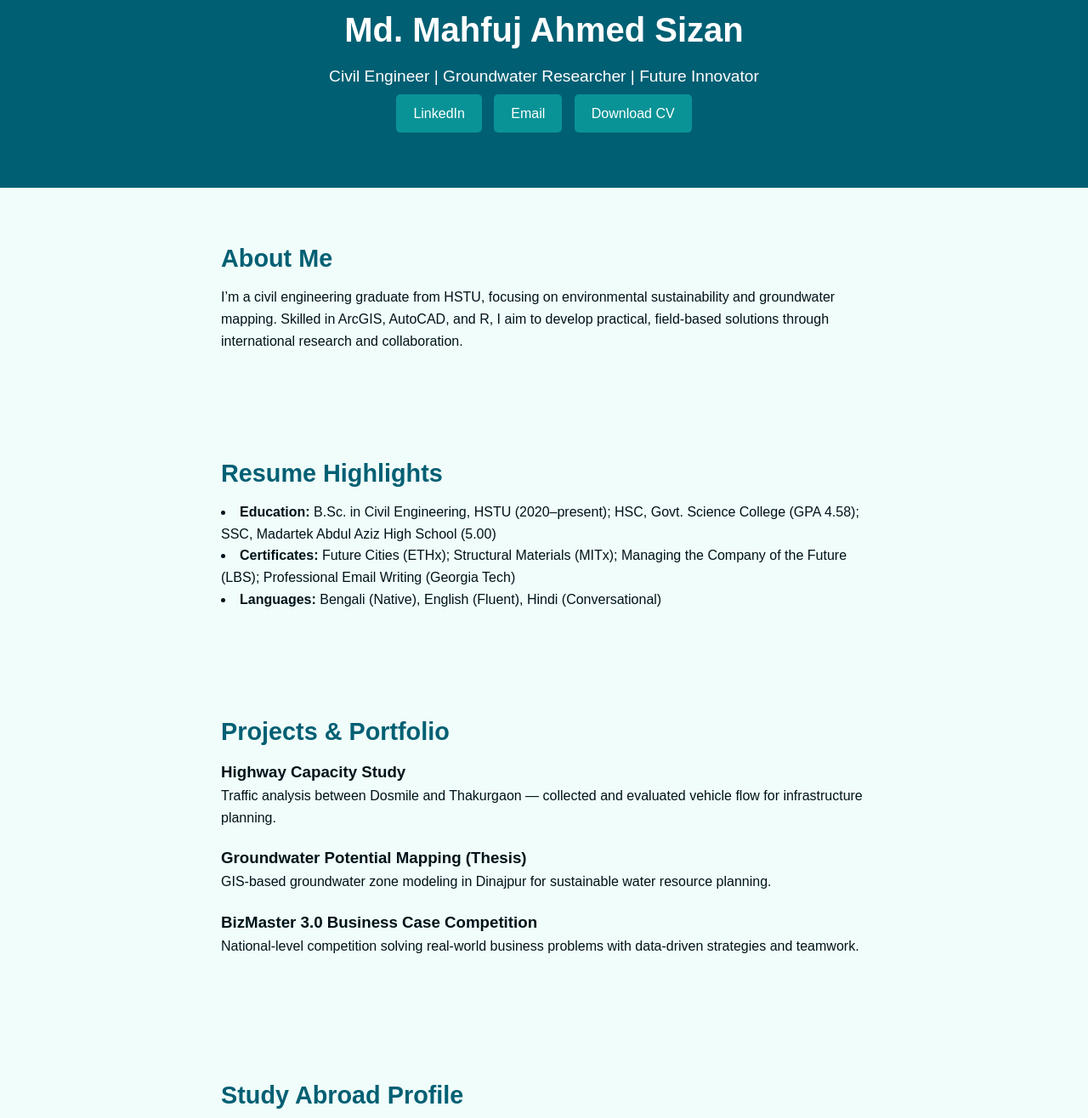
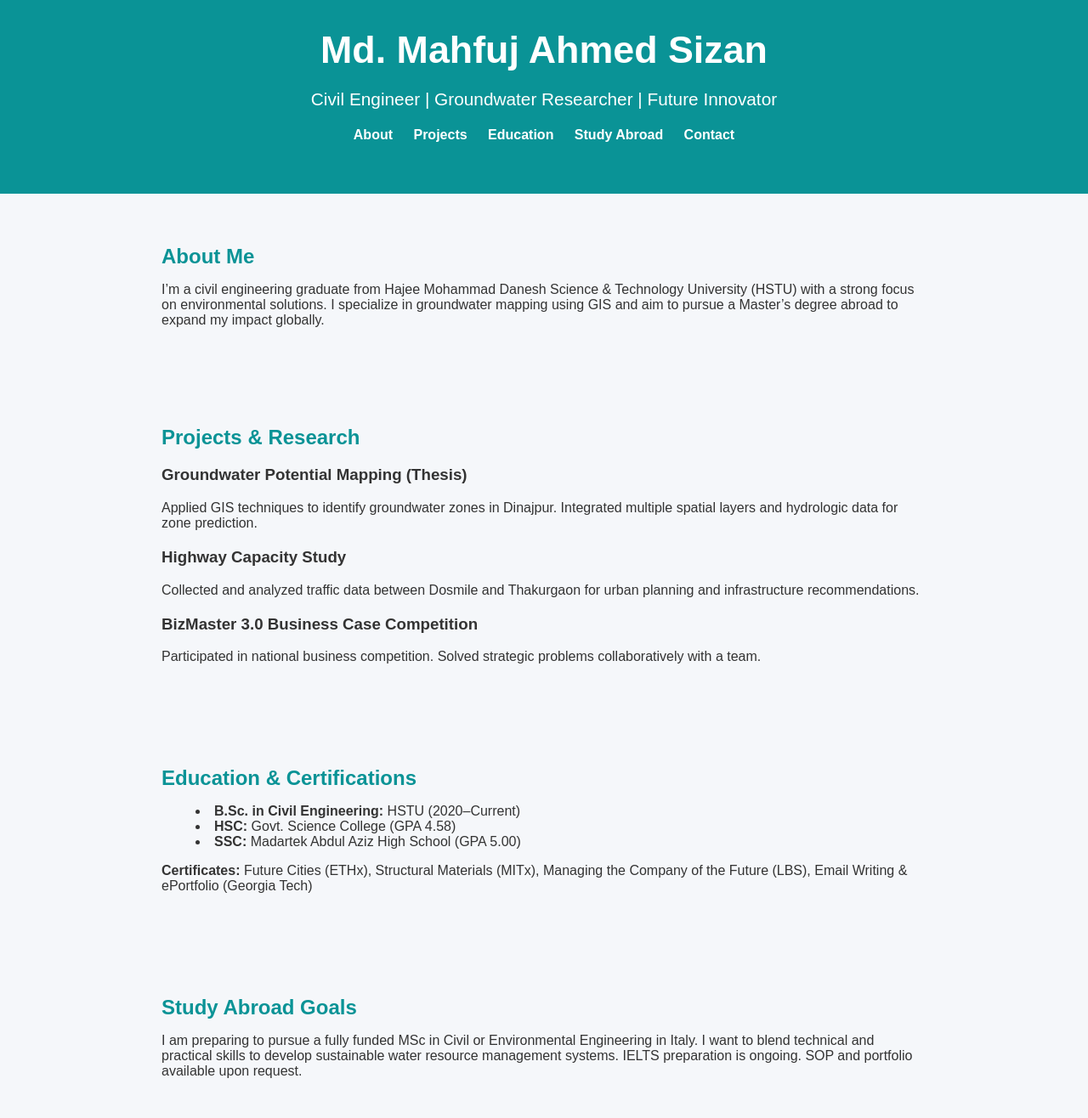
Before and after one commit to mahfuj-sizan/mahfuj-sizan.github.io, a plain HTML site: page index.html in a window 1280 px wide. Shown: the part 57-1373 px from the top of the page at 85% size. Drawn offline with Linux system fonts and the light colour scheme.

Commit message:
Add files via upload

```diff
--- a/index.html
+++ b/index.html
@@ -1,93 +1,90 @@
+
 <!DOCTYPE html>
 <html lang="en">
 <head>
-  <meta charset="UTF-8" />
-  <meta name="viewport" content="width=device-width, initial-scale=1.0"/>
+    <meta charset="UTF-8">
+    <meta name="viewport" content="width=device-width, initial-scale=1.0">
     <title>Md. Mahfuj Ahmed Sizan</title>
     <style>
-    :root {
-      --primary: #005f73;
-      --accent: #0a9396;
-      --bg: #f0fdfa;
-      --text: #001219;
-      --light: #e9d8a6;
-      --font: 'Arial', sans-serif;
-    }
-    * { margin:0; padding:0; box-sizing:border-box; }
-    body { font-family: var(--font); background: var(--bg); color: var(--text); line-height:1.6; }
-    a { color: var(--accent); text-decoration: none; }
-    header { background: var(--primary); color: white; padding: 60px 20px; text-align: center; }
-    header h1 { margin-bottom:8px; font-size:2.5rem; }
-    header p { font-size:1.2rem; }
-    .btn-group a { background: var(--accent); color: white; padding: 10px 20px; margin: 5px; border-radius:5px; display:inline-block; }
-    section { padding: 60px 20px; max-width: 800px; margin: auto; }
-    h2 { font-size:1.8rem; margin-bottom: 10px; color: var(--primary); }
-    ul { list-style: disc inside; margin-top: 10px; }
-    .project { margin-bottom:20px; }
-    footer { background: var(--primary); color:white; text-align:center; padding:20px; }
+        body { font-family: Arial, sans-serif; background: #f5f7fa; margin: 0; padding: 0; color: #333; }
+        header { background: #0a9396; color: white; padding: 60px 20px; text-align: center; }
+        header h1 { margin-bottom: 10px; font-size: 2.8rem; }
+        header p { font-size: 1.3rem; }
+        nav a { color: white; margin: 0 10px; text-decoration: none; font-weight: bold; }
+        section { padding: 40px 20px; max-width: 900px; margin: auto; }
+        h2 { color: #0a9396; margin-bottom: 10px; }
+        ul { list-style: disc inside; }
+        .project, .education { margin-bottom: 20px; }
+        footer { background: #0a9396; color: white; text-align: center; padding: 20px; margin-top: 40px; }
+        .button-group a { display: inline-block; background: #005f73; color: white; padding: 10px 20px; border-radius: 5px; margin: 5px; text-decoration: none; }
     </style>
 </head>
 <body>
+
 <header>
     <h1>Md. Mahfuj Ahmed Sizan</h1>
     <p>Civil Engineer | Groundwater Researcher | Future Innovator</p>
-    <div class="btn-group">
-      <a href="https://linkedin.com/in/mahfuj-sizan" target="_blank">LinkedIn</a>
-      <a href="mailto:mdmahfuj.sizan@gmail.com">Email</a>
-      <a href="https://yourdomain.com/mahfuj-sizan-cv.pdf" target="_blank">Download CV</a>
-    </div>
+    <nav>
+        <a href="#about">About</a>
+        <a href="#projects">Projects</a>
+        <a href="#education">Education</a>
+        <a href="#study">Study Abroad</a>
+        <a href="#contact">Contact</a>
+    </nav>
 </header>
 
 <section id="about">
     <h2>About Me</h2>
-    <p>
-      I’m a civil engineering graduate from HSTU, focusing on environmental sustainability and groundwater mapping. Skilled in ArcGIS, AutoCAD, and R, I aim to develop practical, field-based solutions through international research and collaboration.
-    </p>
-  </section>
-
-  <section id="resume">
-    <h2>Resume Highlights</h2>
-    <ul>
-      <li><strong>Education:</strong> B.Sc. in Civil Engineering, HSTU (2020–present); HSC, Govt. Science College (GPA 4.58); SSC, Madartek Abdul Aziz High School (5.00)</li>
-      <li><strong>Certificates:</strong> Future Cities (ETHx); Structural Materials (MITx); Managing the Company of the Future (LBS); Professional Email Writing (Georgia Tech)</li>
-      <li><strong>Languages:</strong> Bengali (Native), English (Fluent), Hindi (Conversational)</li>
-    </ul>
+    <p>I’m a civil engineering graduate from Hajee Mohammad Danesh Science & Technology University (HSTU) with a strong focus on environmental solutions. I specialize in groundwater mapping using GIS and aim to pursue a Master’s degree abroad to expand my impact globally.</p>
 </section>
 
 <section id="projects">
-    <h2>Projects & Portfolio</h2>
+    <h2>Projects & Research</h2>
+    <div class="project">
+        <h3>Groundwater Potential Mapping (Thesis)</h3>
+        <p>Applied GIS techniques to identify groundwater zones in Dinajpur. Integrated multiple spatial layers and hydrologic data for zone prediction.</p>
+    </div>
     <div class="project">
         <h3>Highway Capacity Study</h3>
-      <p>Traffic analysis between Dosmile and Thakurgaon — collected and evaluated vehicle flow for infrastructure planning.</p>
-    </div>
-    <div class="project">
-      <h3>Groundwater Potential Mapping (Thesis)</h3>
-      <p>GIS-based groundwater zone modeling in Dinajpur for sustainable water resource planning.</p>
+        <p>Collected and analyzed traffic data between Dosmile and Thakurgaon for urban planning and infrastructure recommendations.</p>
     </div>
     <div class="project">
         <h3>BizMaster 3.0 Business Case Competition</h3>
-      <p>National-level competition solving real-world business problems with data-driven strategies and teamwork.</p>
+        <p>Participated in national business competition. Solved strategic problems collaboratively with a team.</p>
     </div>
 </section>
 
-  <section id="study-abroad">
-    <h2>Study Abroad Profile</h2>
-    <p>
-      Preparing for a fully funded Master’s in Environmental or Civil Engineering in Italy. Passionate about integrating sustainability, GIS, and field innovation in water resource management.
-    </p>
-    <p><em>IELTS preparation in progress. Statement of Purpose & portfolio available upon request.</em></p>
+<section id="education">
+    <h2>Education & Certifications</h2>
+    <div class="education">
+        <ul>
+            <li><strong>B.Sc. in Civil Engineering:</strong> HSTU (2020–Current)</li>
+            <li><strong>HSC:</strong> Govt. Science College (GPA 4.58)</li>
+            <li><strong>SSC:</strong> Madartek Abdul Aziz High School (GPA 5.00)</li>
+        </ul>
+        <p><strong>Certificates:</strong> Future Cities (ETHx), Structural Materials (MITx), Managing the Company of the Future (LBS), Email Writing & ePortfolio (Georgia Tech)</p>
+    </div>
+</section>
+
+<section id="study">
+    <h2>Study Abroad Goals</h2>
+    <p>I am preparing to pursue a fully funded MSc in Civil or Environmental Engineering in Italy. I want to blend technical and practical skills to develop sustainable water resource management systems. IELTS preparation is ongoing. SOP and portfolio available upon request.</p>
 </section>
 
 <section id="contact">
-    <h2>Contact Me</h2>
+    <h2>Contact</h2>
     <p>Email: <a href="mailto:mdmahfuj.sizan@gmail.com">mdmahfuj.sizan@gmail.com</a><br>
     Phone: +880 1767 602 407<br>
-       LinkedIn: <a href="https://linkedin.com/in/mahfuj-sizan" target="_blank">linkedin.com/in/mahfuj-sizan</a>
-    </p>
+    LinkedIn: <a href="https://linkedin.com/in/mahfuj-sizan" target="_blank">linkedin.com/in/mahfuj-sizan</a></p>
+    <div class="button-group">
+        <a href="mailto:mdmahfuj.sizan@gmail.com">Email Me</a>
+        <a href="https://linkedin.com/in/mahfuj-sizan" target="_blank">LinkedIn Profile</a>
+    </div>
 </section>
 
 <footer>
     <p>&copy; 2025 Md. Mahfuj Ahmed Sizan. All rights reserved.</p>
 </footer>
+
 </body>
 </html>
```
Lines whose indentation alone changed are shown as unchanged.
